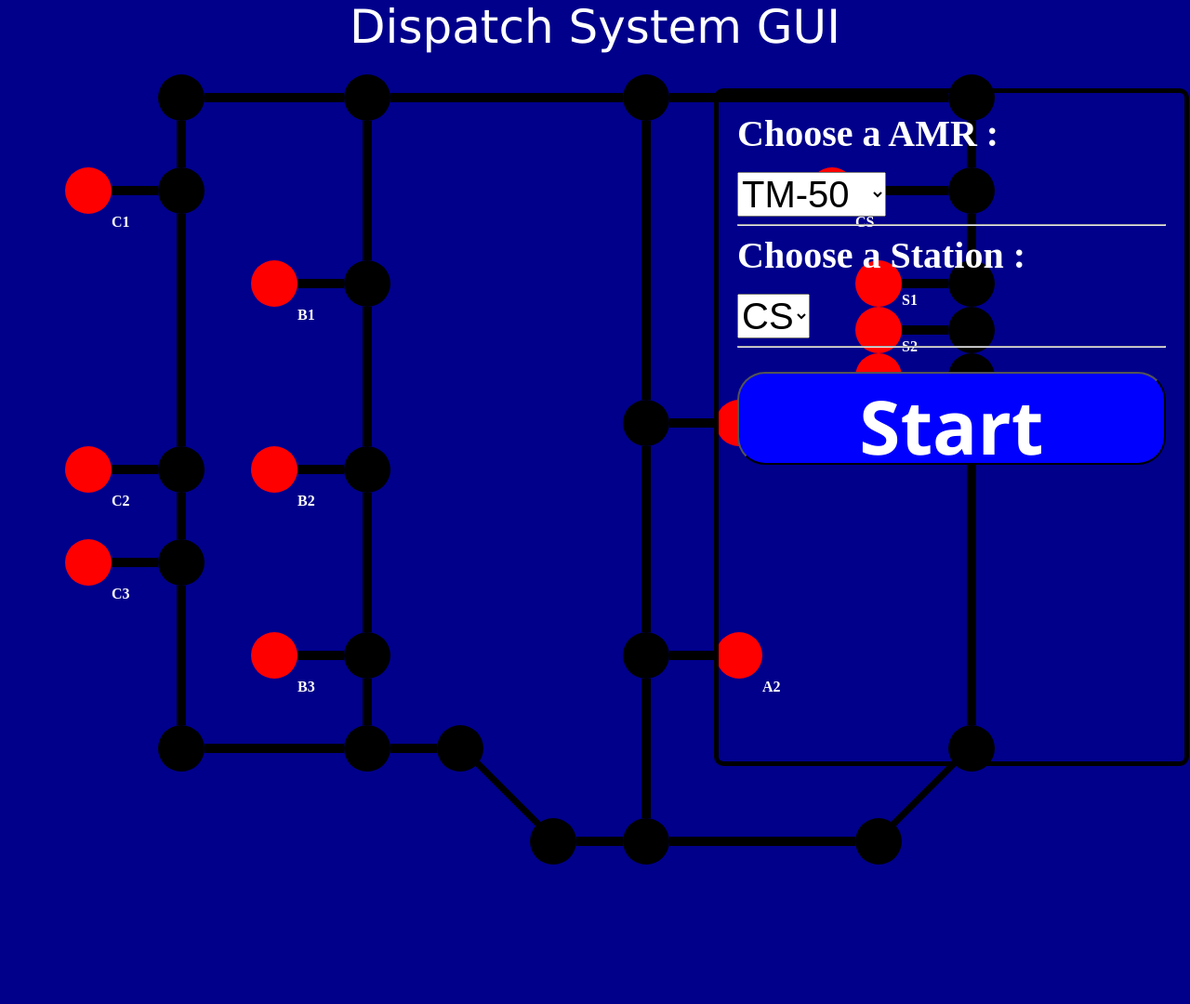
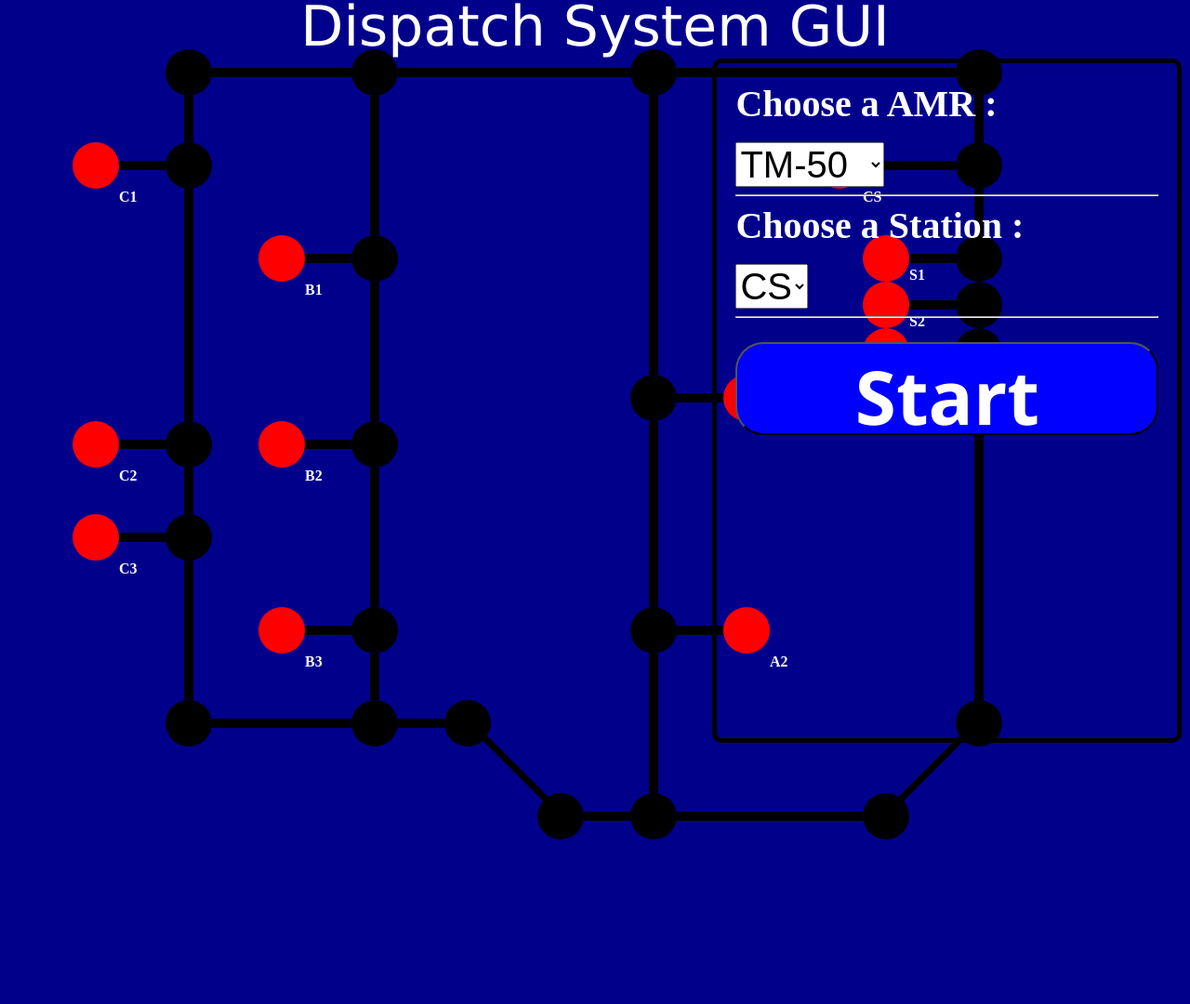
Before and after one commit to jony371400/Project-DispatchGUI, a plain HTML site: page DispatchGUI/Client/index.html in a window 1280 px wide. Shown: the whole page at 93% size. After the commit the page ends 1058 px from the top, so only its background shows below. Drawn offline with Linux system fonts and the light colour scheme; files that its build step writes are made by us from their sources; files whose address does not match are found by name.

Commit message:
20220521-2325

```diff
--- a/DispatchGUI/Client/Asset/style.css
+++ b/DispatchGUI/Client/Asset/style.css
@@ -1,5 +1,5 @@
 body {
-    height: 100%; margin: 0; padding: 0;
+    /* height: 100%; margin: 0; padding: 0; */
 
     background-color: darkblue;
 }
--- a/DispatchGUI/Client/Asset/style_layout.css
+++ b/DispatchGUI/Client/Asset/style_layout.css
@@ -1,15 +1,19 @@
 .title {
     width: 100%;
-    height: 10vh;
+    height: 5vh;
+
+    line-height: 5vh;
     text-align: center;
+
     font-family: 'Lucida Sans', 'Lucida Sans Regular', 'Lucida Grande', 'Lucida Sans Unicode', Geneva, Verdana, sans-serif;
-    font-size: 50px;
+    font-size: 60px;
+
     color: white;
     /* background-color: aqua; */
 }
 
 .container {
-    height: 90vh;
+    height: 80vh;
 
     display: grid;
     /* grid-template-columns: 33.3% 33.3% 33.3%; */
@@ -23,11 +27,17 @@
     /* background-color: skyblue; */
 
     display: grid;
-    grid-template-columns: 50px 50px 50px 50px 50px 50px 50px 50px 50px 50px 50px 50px 50px 50px 50px 50px 50px 50px 50px 50px;
-    grid-template-rows: 50px 50px 50px 50px 50px 50px 50px 50px 50px 50px 50px 50px 50px 50px 50px 50px 50px 50px 50px 50px;
+    grid-template-columns:  50px 50px 50px 50px 50px
+                            50px 50px 50px 50px 50px
+                            50px 50px 50px 50px 50px
+                            50px 50px 50px 50px 50px;
+    grid-template-rows: 50px 50px 50px 50px 50px
+                        50px 50px 50px 50px 50px
+                        50px 50px 50px 50px 50px
+                        50px 50px 50px 50px 50px;
 
     /* overflow: scroll; */
-    padding:0px 70px;
+    padding:5px 70px;
 }
 
 .item_sendmsg {
--- a/DispatchGUI/Client/Asset/style_map.css
+++ b/DispatchGUI/Client/Asset/style_map.css
@@ -1,5 +1,4 @@
-/*
-.item_layout_grid {
+/* .item_layout_grid {
     margin: 5px;
     background-color:blue;
 } */
```
